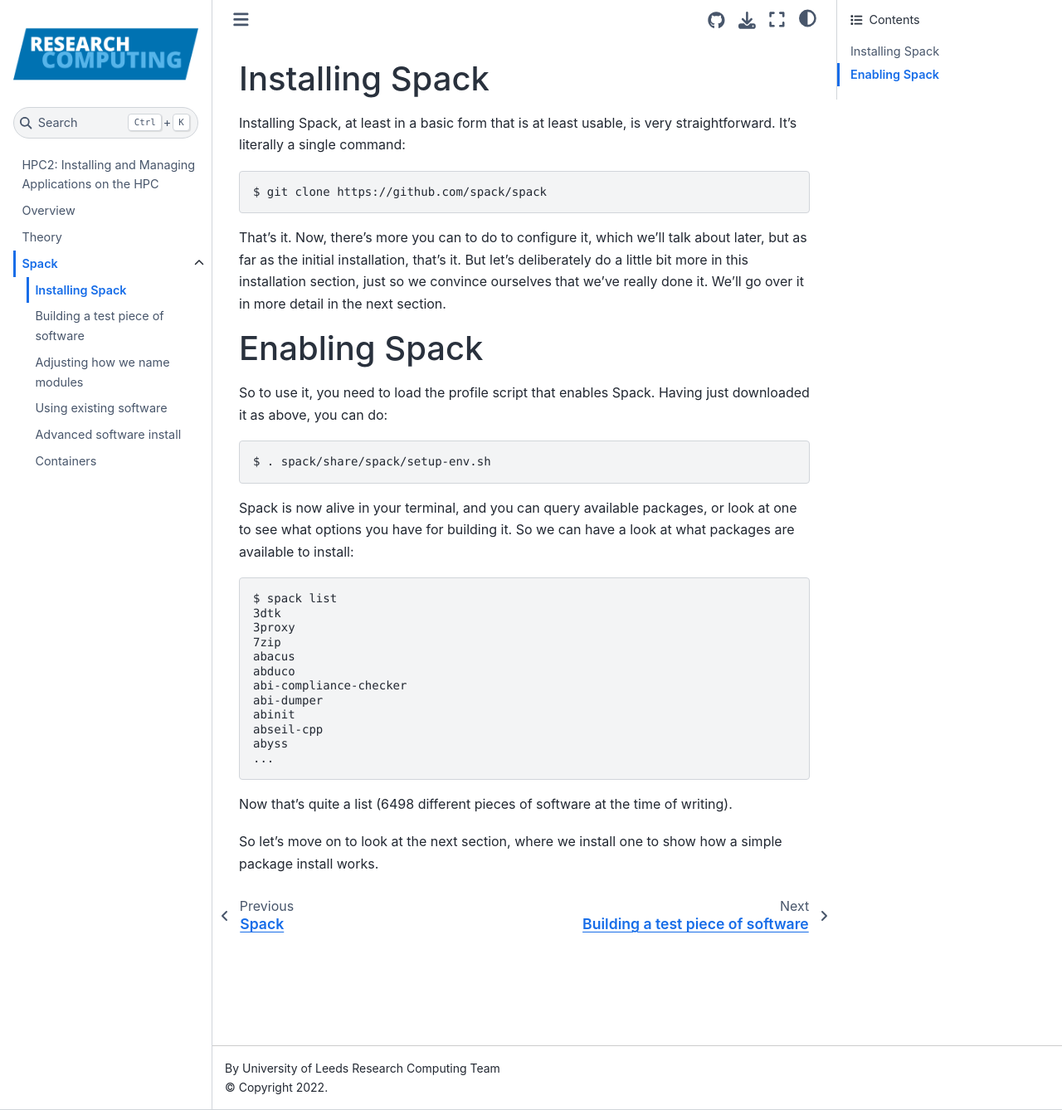
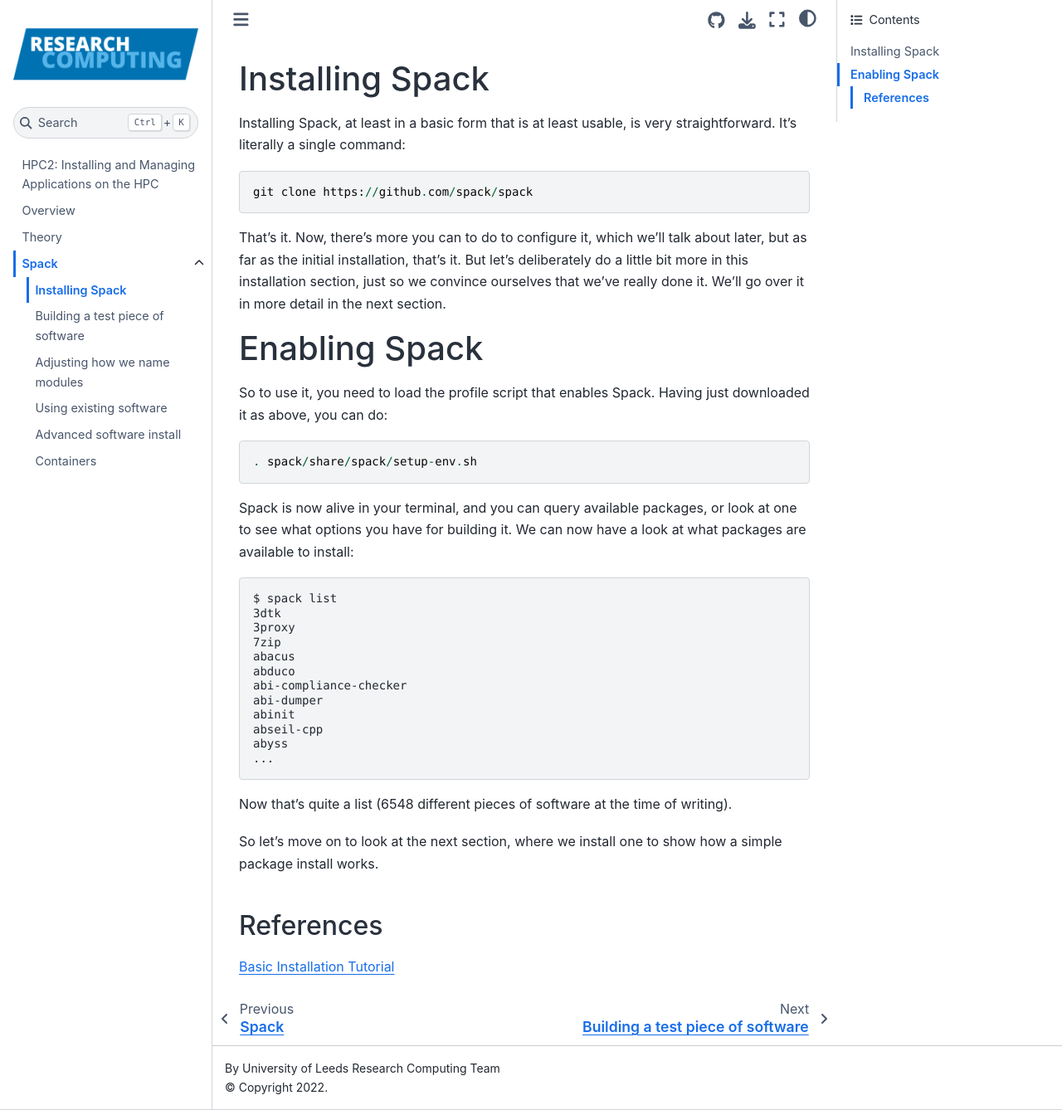
Before and after one commit to ARCTraining/hpc2-software, a Jupyter Book: the page built from book/course/spack/installing.md, in a window 1280 px wide and 1338 px high. Shown: the whole window at 83% size. Built offline with Jupyter Book 1.0.4 settings and Sphinx 7.4.7 and the Sphinx Book theme 1.1.4, drawn with Linux system fonts in a browser that asks for light colours; pages that are not in the unit, such as notebooks, are missing from menus.

Commit message:
Spack install tidy

````diff
--- a/book/course/spack/installing.md
+++ b/book/course/spack/installing.md
@@ -4,7 +4,7 @@ Installing Spack, at least in a basic form that is at least usable, is very
 straightforward.  It's literally a single command:
 
 ```
-$ git clone https://github.com/spack/spack
+git clone https://github.com/spack/spack
 ```
 
 That's it.  Now, there's more you can to do to configure it, which we'll talk
@@ -19,11 +19,11 @@ So to use it, you need to load the profile script that enables Spack.  Having
 just downloaded it as above, you can do:
 
 ```
-$ . spack/share/spack/setup-env.sh
+. spack/share/spack/setup-env.sh
 ```
 
 Spack is now alive in your terminal, and you can query available packages, or
-look at one to see what options you have for building it.  So we can have a
+look at one to see what options you have for building it.  We can now have a
 look at what packages are available to install:
 
 ```
@@ -41,8 +41,12 @@ abyss
 ...
 ```
 
-Now that's quite a list (6498 different pieces of software at the time of
+Now that's quite a list (6548 different pieces of software at the time of
 writing).
 
 So let's move on to look at the next section, where we install one to show how
 a simple package install works.
+
+### References
+
+[Basic Installation Tutorial](https://spack-tutorial.readthedocs.io/en/latest/tutorial_basics.html)
````
